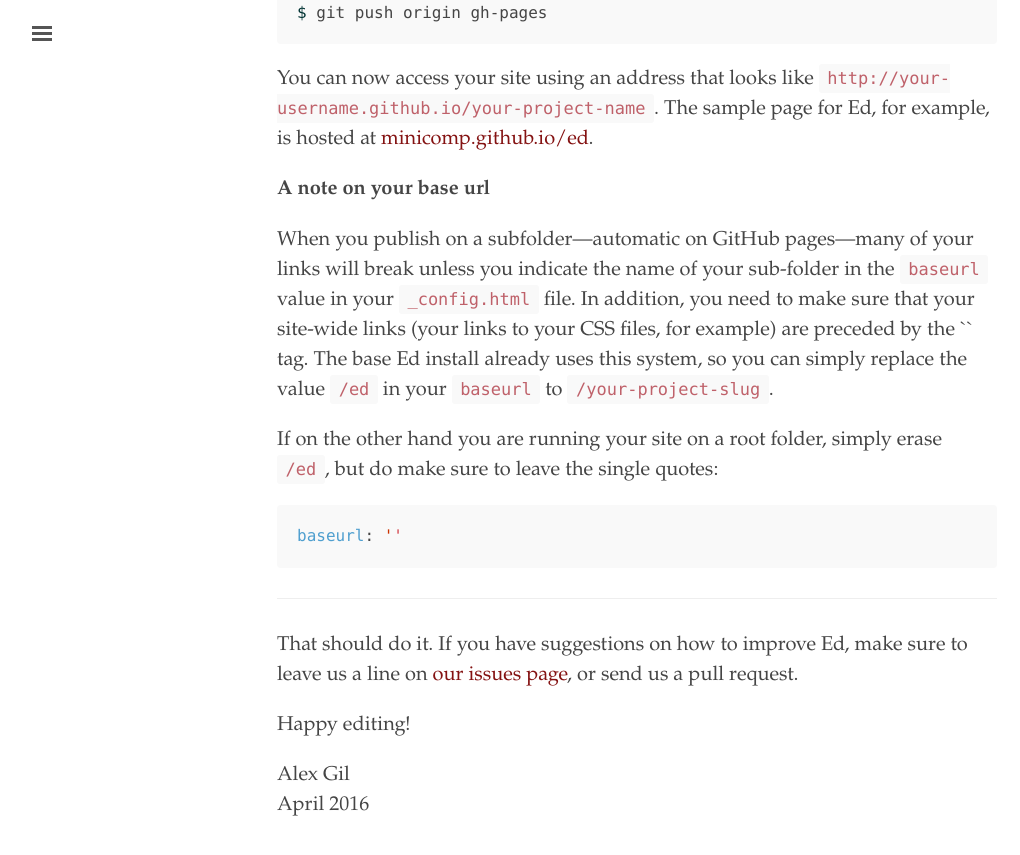
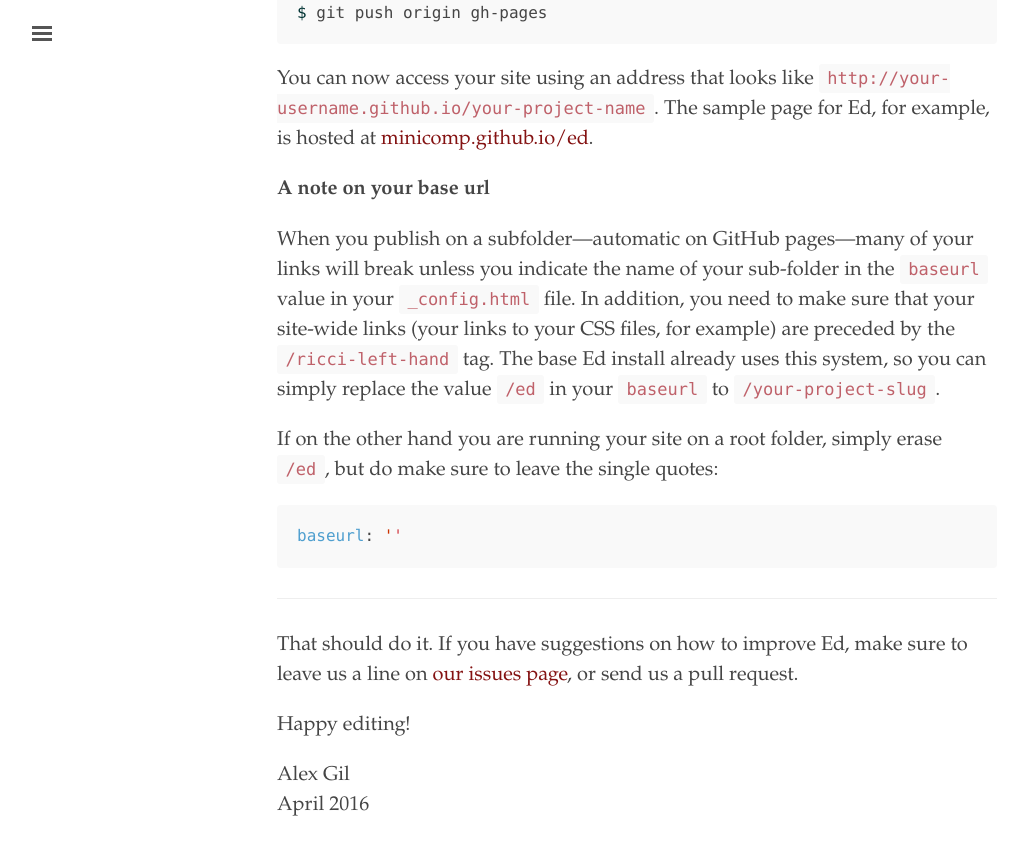
Before and after one commit to javiermontanana/ricci-left-hand, a Jekyll site: the page built from documentation.md, in a window 1280 px wide and 900 px high, scrolled down 21554 px. Shown: the top 855 px of the window, without its empty margins (3-1023 px from the left). Built offline with Jekyll 4.4.1, drawn with Linux system fonts in a browser that asks for light colours; some of the changed text lies outside the part shown.

Commit message:
fix base url

```diff
--- a/_config.yml
+++ b/_config.yml
@@ -5,7 +5,7 @@ title:               Left-Hand Violin Technique
 tagline:             Ruggiero Ricci
 description:         'Ed is a Jekyll theme designed for textual editors based on minimal computing principles, and focused on legibility and flexibility.'
 url:                 ''
-baseurl:             ''
+baseurl:             '/ricci-left-hand'
 
 # About/contact
 author:
```
